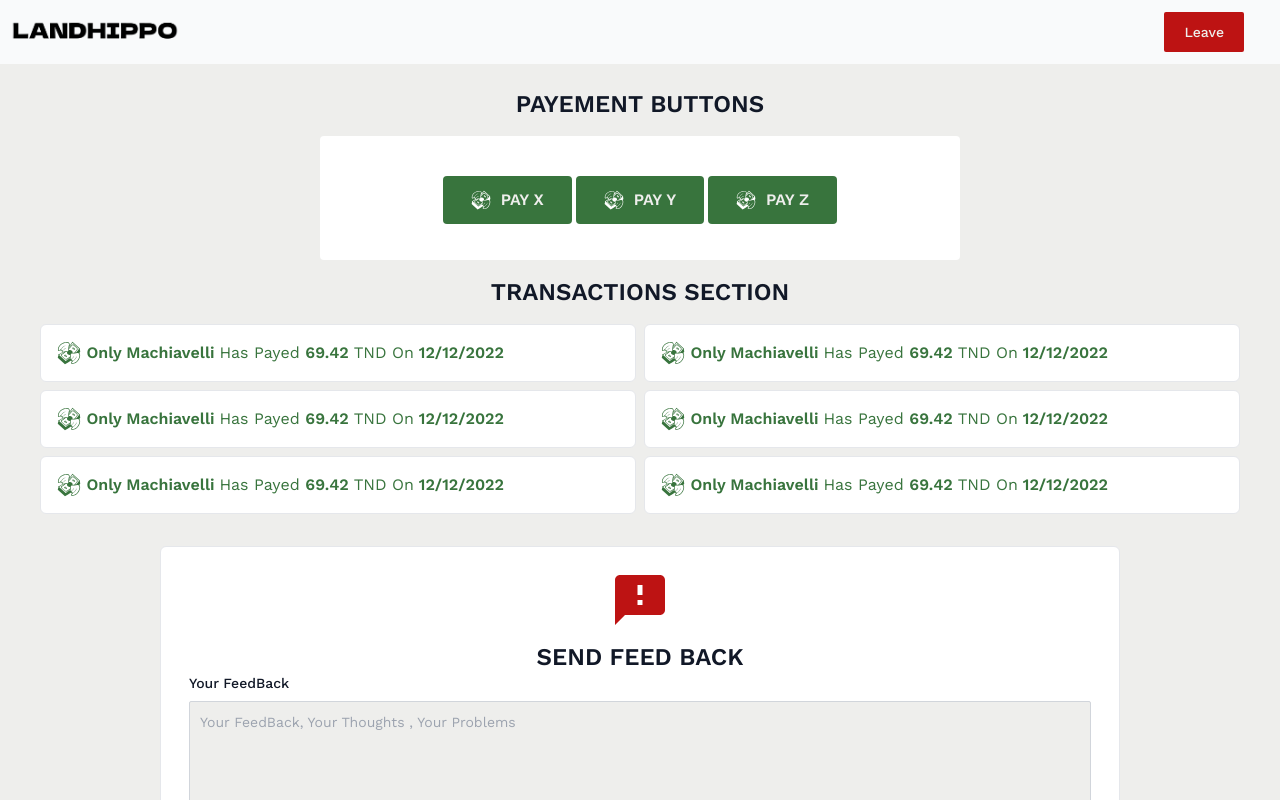
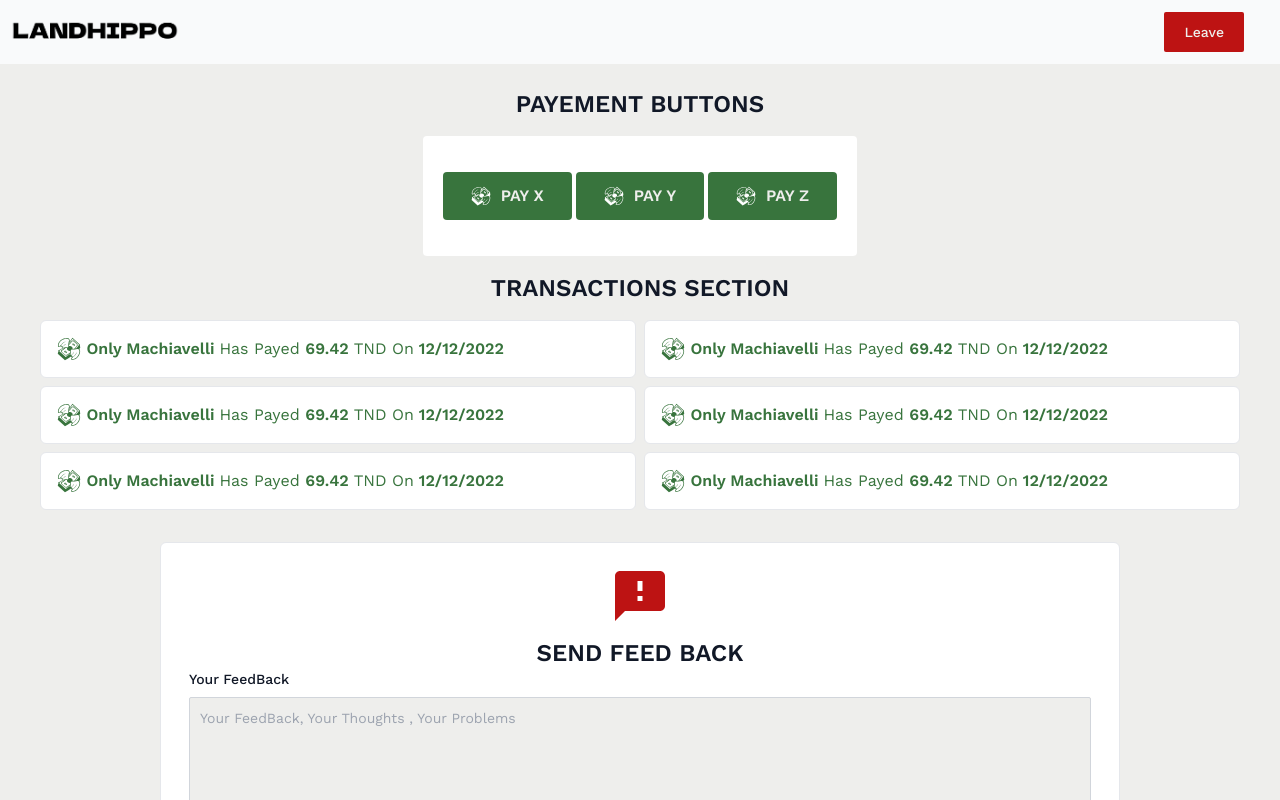
Before and after one commit to onlymachiavelli/hackathon_FST_front, a React (Vite) app: page /me in a window 1280 px wide. Shown: the top 800 px of the page. Built offline with nearby package versions, Linux system fonts and the light colour scheme; no server answers.

Commit message:
container shit

```diff
--- a/src/pages/UsersProfile.tsx
+++ b/src/pages/UsersProfile.tsx
@@ -12,8 +12,7 @@ const Transactions = () => {
           PAYEMENT BUTTONS
         </p>
         <div className="w-full flex items-center justify-center pt-4">
-          <div className=" grid place-content-center pt-4 bg-[white] px-5 py-9 w-2/4 rounded">
-            <br />
+          <div className=" grid place-content-center  bg-[white] px-5 py-9  rounded">
             <div className="flex items-center justify-center gap-1">
               <button className="bg-green hover:bg-hoverGreen  text-white font-bold py-3 px-7 rounded flex items-center justify-center">
                 <Money Width="20" color="white" /> &nbsp; PAY X
```
